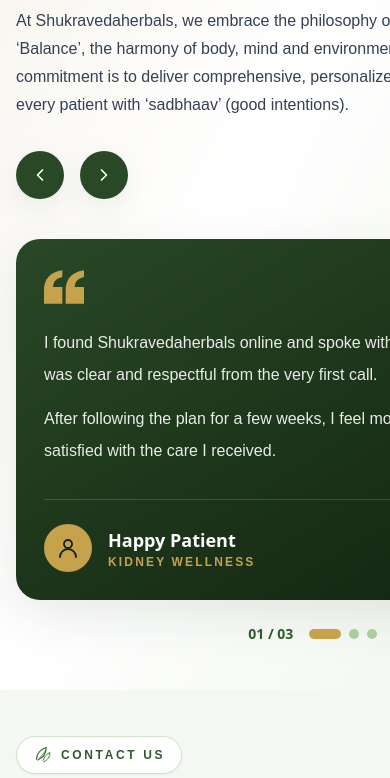
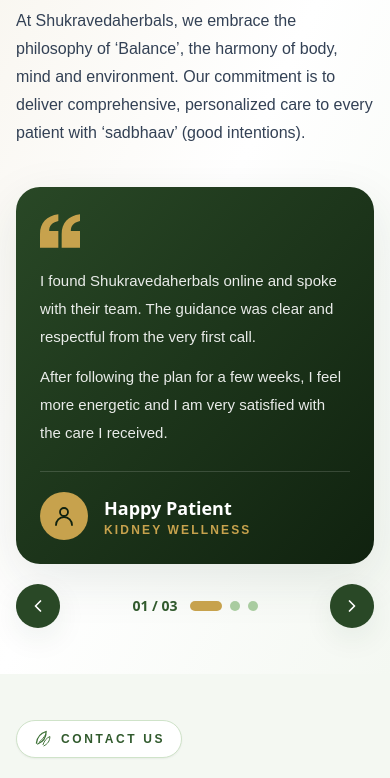
Before and after one commit to shonest/Shukraveda-Herbals, a Next.js app: page / in a window 390 px wide. Shown: the part 7098-7876 px from the top of the page. Built offline with nearby package versions, Linux system fonts and the light colour scheme.

Commit message:
testimonial section update

```diff
--- a/components/Testimonials.js
+++ b/components/Testimonials.js
@@ -35,30 +35,30 @@ export default function Testimonials() {
   return (
     <section id="testimonials" className="section-pad relative isolate overflow-hidden bg-gradient-to-br from-cream via-white to-forest-50">
 
-      <div className="container-shell grid items-center gap-10 lg:grid-cols-[.85fr_1.15fr] lg:gap-14">
-        <Reveal>
+      <div className="container-shell grid grid-cols-[minmax(0,1fr)] items-center gap-10 lg:grid-cols-[.85fr_1.15fr] lg:gap-14">
+        <Reveal className="min-w-0">
           <p className="inline-flex items-center gap-2 rounded-full border border-forest-200 bg-white px-4 py-2 text-xs font-bold uppercase tracking-[.22em] text-forest-700 shadow-sm">
             <LeafLogo className="h-5 w-5 text-forest-600" />Real stories. Real healing.
           </p>
           <h2 className="mt-4 text-3xl font-semibold tracking-tight sm:text-4xl md:text-5xl">Our Happy <span className="relative inline-block text-forest-700">Patients<svg className="absolute -bottom-2 left-0 h-2 w-full text-gold" viewBox="0 0 100 8" preserveAspectRatio="none" aria-hidden="true"><path d="M1 6C25 1 75 1 99 6" fill="none" stroke="currentColor" strokeWidth="3" strokeLinecap="round" /></svg></span></h2>
           <p className="mt-6 max-w-md text-base leading-7 text-slate-700">At Shukravedaherbals, we embrace the philosophy of ‘Balance’, the harmony of body, mind and environment. Our commitment is to deliver comprehensive, personalized care to every patient with ‘sadbhaav’ (good intentions).</p>
-          <div className="mt-8 flex gap-4">
+          <div className="mt-8 hidden gap-4 lg:flex">
             <button onClick={() => go(index - 1)} aria-label="Previous testimonial" className="focus-ring flex h-12 w-12 items-center justify-center rounded-full bg-forest-800 text-white shadow-card transition hover:-translate-y-0.5 hover:bg-forest-600"><ChevronRight className="h-5 w-5 rotate-180" /></button>
             <button onClick={() => go(index + 1)} aria-label="Next testimonial" className="focus-ring flex h-12 w-12 items-center justify-center rounded-full bg-forest-800 text-white shadow-card transition hover:-translate-y-0.5 hover:bg-forest-600"><ChevronRight className="h-5 w-5" /></button>
           </div>
         </Reveal>
 
-        <Reveal>
-          <div role="region" aria-roledescription="carousel" aria-label="Patient testimonials" onMouseEnter={() => setPaused(true)} onMouseLeave={() => setPaused(false)} onFocus={() => setPaused(true)} onBlur={() => setPaused(false)}>
+        <Reveal className="min-w-0">
+          <div className="min-w-0" role="region" aria-roledescription="carousel" aria-label="Patient testimonials" onMouseEnter={() => setPaused(true)} onMouseLeave={() => setPaused(false)} onFocus={() => setPaused(true)} onBlur={() => setPaused(false)}>
             <div className="overflow-hidden rounded-3xl shadow-soft">
               <div className="flex transition-transform duration-700 ease-[cubic-bezier(.65,0,.35,1)]" style={{ transform: `translateX(-${index * 100}%)` }}>
                 {testimonials.map((t, i) => (
-                  <figure key={i} aria-hidden={i !== index} aria-label={`${i + 1} of ${count}`} className="relative w-full shrink-0 overflow-hidden bg-gradient-to-br from-forest-800 to-forest-950 p-7 text-white sm:p-10">
+                  <figure key={i} aria-hidden={i !== index} aria-label={`${i + 1} of ${count}`} className="relative w-full shrink-0 overflow-hidden bg-gradient-to-br from-forest-800 to-forest-950 p-6 text-white sm:p-10">
                     <QuoteMark className="h-10 w-10 text-gold sm:h-12 sm:w-12" />
-                    <blockquote className="mt-5 space-y-3 text-base leading-8 text-white/90 sm:text-lg">
+                    <blockquote className="mt-4 space-y-3 text-[15px] leading-7 text-white/90 sm:mt-5 sm:text-lg sm:leading-8">
                       {t.text.map((p, j) => <p key={j}>{p}</p>)}
                     </blockquote>
-                    <figcaption className="mt-8 flex items-center gap-4 border-t border-white/15 pt-6">
+                    <figcaption className="mt-6 flex items-center gap-4 border-t border-white/15 pt-5 sm:mt-8 sm:pt-6">
                       <span className="flex h-12 w-12 shrink-0 items-center justify-center rounded-full bg-gold font-sans text-base font-bold text-forest-950"><UserIcon className="h-6 w-6" /></span>
                       <span>
                         <span className="block font-sans text-lg font-bold">{t.name}</span>
@@ -70,13 +70,17 @@ export default function Testimonials() {
               </div>
             </div>
 
-            <div className="mt-6 flex items-center justify-center gap-4 md:justify-end">
+            <div className="mt-5 flex items-center justify-between gap-3 lg:mt-6 lg:justify-end lg:gap-4">
+              <button onClick={() => go(index - 1)} aria-label="Previous testimonial" className="focus-ring flex h-11 w-11 shrink-0 items-center justify-center rounded-full bg-forest-800 text-white shadow-card transition hover:bg-forest-600 lg:hidden"><ChevronRight className="h-5 w-5 rotate-180" /></button>
+              <div className="flex items-center gap-3 lg:gap-4">
               <span className="font-sans text-sm font-semibold tabular-nums text-forest-700">{String(index + 1).padStart(2, '0')} / {String(count).padStart(2, '0')}</span>
               <span className="flex gap-2">
               {testimonials.map((x, i) => (
                 <button key={i} onClick={() => go(i)} aria-label={`Show testimonial ${i + 1}`} aria-current={i === index} className={`focus-ring h-2.5 rounded-full transition-all duration-300 ${i === index ? 'w-8 bg-gold' : 'w-2.5 bg-forest-300 hover:bg-forest-500'}`} />
               ))}
               </span>
+              </div>
+              <button onClick={() => go(index + 1)} aria-label="Next testimonial" className="focus-ring flex h-11 w-11 shrink-0 items-center justify-center rounded-full bg-forest-800 text-white shadow-card transition hover:bg-forest-600 lg:hidden"><ChevronRight className="h-5 w-5" /></button>
             </div>
           </div>
         </Reveal>
```
Also changed, not shown: 1 other file (tests, documents, lock files or other folders).
